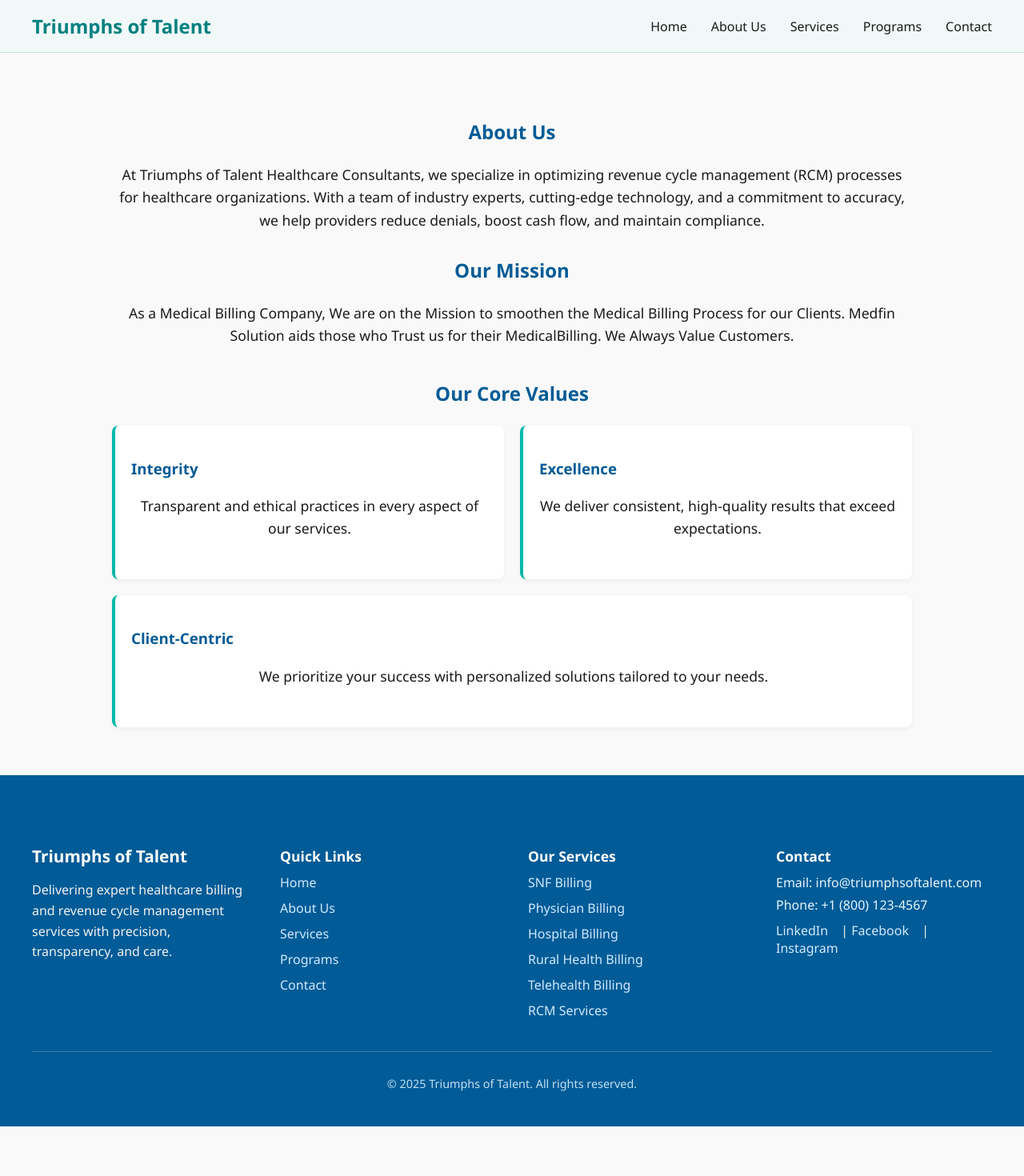
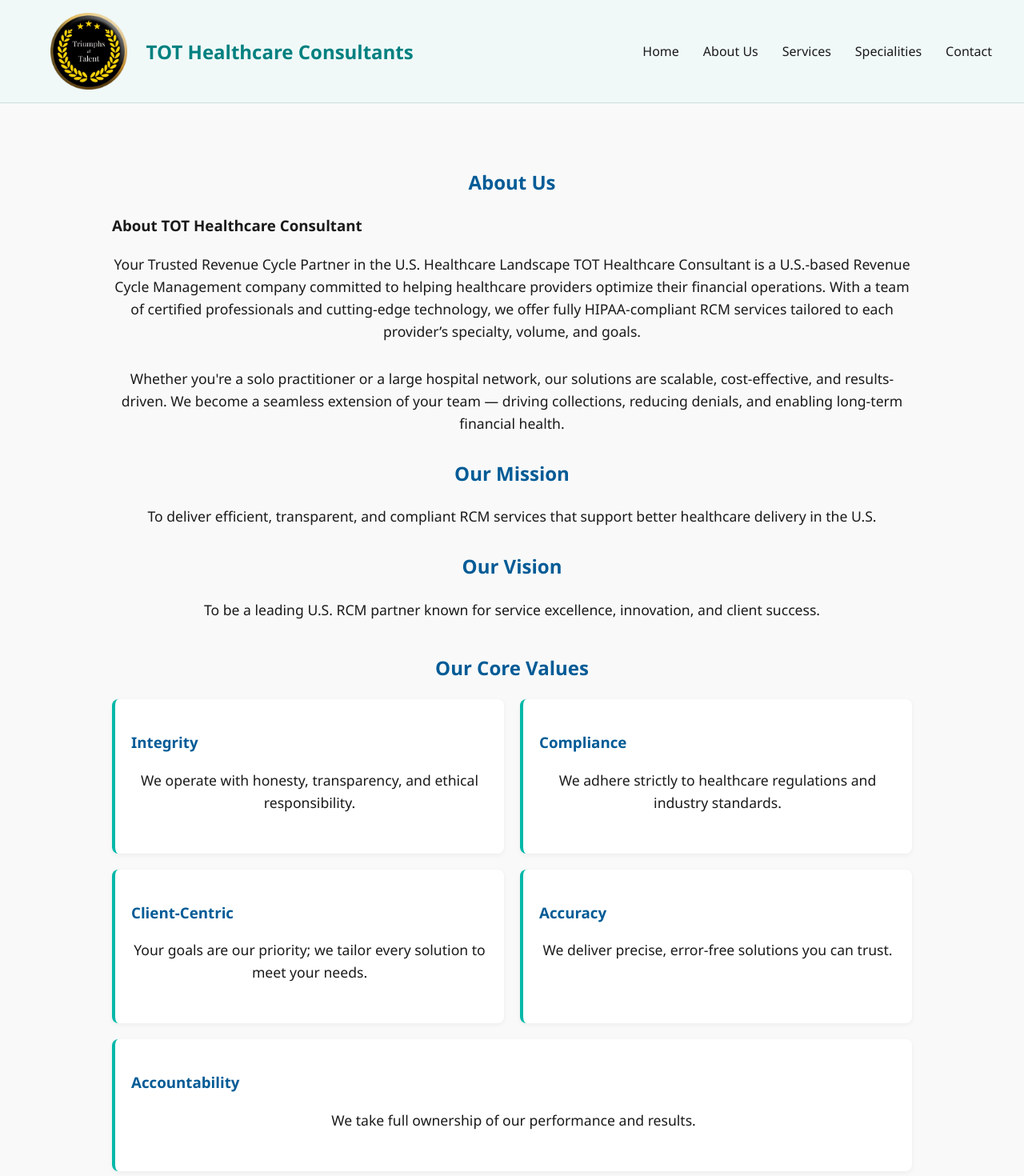
Before and after one commit to Shar1q-codes/TOT-final, a React (Create React App) app: page /about in a window 1280 px wide. Shown: the top 1470 px of the page at 80% size. Before the commit the page ends 1408 px from the top, so only its background shows below. Built offline with nearby package versions, Linux system fonts and the light colour scheme.

Commit message:
deployment testing

```diff
--- a/public/index.html
+++ b/public/index.html
@@ -3,7 +3,7 @@
 <html lang="en">
   <head>
     <meta charset="utf-8" />
-    <link rel="icon" href="%PUBLIC_URL%/favicon.ico" />
+    <link rel="icon" href=./images/logo.png />
     <meta name="viewport" content="width=device-width, initial-scale=1" />
 
     <!-- SEO Meta Tags -->
--- a/src/components/Footer.jsx
+++ b/src/components/Footer.jsx
@@ -27,7 +27,7 @@
               <a href="/services">Services</a>
             </li>
             <li>
-              <a href="/programs">Programs</a>
+              <a href="/programs">Specialities</a>
             </li>
             <li>
               <a href="/contact">Contact</a>
@@ -39,19 +39,21 @@
           <h5>Our Services</h5>
           <ul>
             <li>
-              <a href="/services#snf">SNF Billing</a>
+              <a href="/services#snf">Patient Access Services</a>
             </li>
             <li>
-              <a href="/services#physician">Physician Billing</a>
+              <a href="/services#physician">Medical Coding & Charge Capture</a>
             </li>
             <li>
-              <a href="/services#hospital">Hospital Billing</a>
+              <a href="/services#hospital">Claims Management</a>
             </li>
             <li>
-              <a href="/services#rural">Rural Health Billing</a>
+              <a href="/services#rural">Denial Management & Appeals</a>
             </li>
             <li>
-              <a href="/services#telehealth">Telehealth Billing</a>
+              <a href="/services#telehealth">
+                Accounts Receivable (AR) Management
+              </a>
             </li>
             <li>
               <a href="/services#rcm">RCM Services</a>
@@ -82,9 +84,7 @@
       </div>
 
       <div className="footer__bottom">
-        <p>
-          © {new Date().getFullYear()} Triumphs of Talent. All rights reserved.
-        </p>
+        <p>© 2015 Triumphs of Talent. All rights reserved.</p>
       </div>
     </footer>
   );
--- a/src/components/Navbar.css
+++ b/src/components/Navbar.css
@@ -26,6 +26,13 @@
   position: relative;
 }
 
+.navbar__logo {
+  display: flex;
+  justify-content: space-evenly;
+  align-items: center;
+  width: 500px;
+}
+
 .navbar__logo a {
   font-size: 1.5rem;
   font-weight: bold;
@@ -33,6 +40,9 @@
   text-decoration: none;
 }
 
+.navbar__logo img {
+  width: 6rem;
+}
 /* MENU SECTION - right-aligned */
 .navbar__menu {
   display: flex;
--- a/src/components/Navbar.jsx
+++ b/src/components/Navbar.jsx
@@ -12,7 +12,8 @@
     <header className="navbar">
       <div className="navbar__container">
         <div className="navbar__logo">
-          <Link to="/">Triumphs of Talent</Link>
+          <img src="/images/logo.png" alt="TOT HEALTHCARE CONSULTANTS LOGO" />
+          <Link to="/">TOT Healthcare Consultants</Link>
         </div>
 
         <div className="navbar__menu">
@@ -27,7 +28,7 @@
               Services
             </Link>
             <Link to="/programs" onClick={() => setIsOpen(false)}>
-              Programs
+              Specialities
             </Link>
             <Link to="/contact" onClick={() => setIsOpen(false)}>
               Contact
--- a/src/pages/About.jsx
+++ b/src/pages/About.jsx
@@ -21,21 +21,36 @@
     <div className="about-page">
       <section className="about-intro">
         <h1>About Us</h1>
+        <h3>About TOT Healthcare Consultant</h3>
         <p>
-          At Triumphs of Talent Healthcare Consultants, we specialize in
-          optimizing revenue cycle management (RCM) processes for healthcare
-          organizations. With a team of industry experts, cutting-edge
-          technology, and a commitment to accuracy, we help providers reduce
-          denials, boost cash flow, and maintain compliance.
+          Your Trusted Revenue Cycle Partner in the U.S. Healthcare Landscape
+          TOT Healthcare Consultant is a U.S.-based Revenue Cycle Management
+          company committed to helping healthcare providers optimize their
+          financial operations. With a team of certified professionals and
+          cutting-edge technology, we offer fully HIPAA-compliant RCM services
+          tailored to each provider’s specialty, volume, and goals.
+        </p>
+        <p>
+          Whether you're a solo practitioner or a large hospital network, our
+          solutions are scalable, cost-effective, and results-driven. We become
+          a seamless extension of your team — driving collections, reducing
+          denials, and enabling long-term financial health.
         </p>
       </section>
 
       <section className="about-mission">
         <h2>Our Mission</h2>
         <p>
-          As a Medical Billing Company, We are on the Mission to smoothen the
-          Medical Billing Process for our Clients. Medfin Solution aids those
-          who Trust us for their MedicalBilling. We Always Value Customers.
+          To deliver efficient, transparent, and compliant RCM services that
+          support better healthcare delivery in the U.S.
+        </p>
+      </section>
+
+      <section className="about-mission">
+        <h2>Our Vision</h2>
+        <p>
+          To be a leading U.S. RCM partner known for service excellence,
+          innovation, and client success.
         </p>
       </section>
 
@@ -45,22 +60,30 @@
           <div className="value-card">
             <h3>Integrity</h3>
             <p>
-              Transparent and ethical practices in every aspect of our services.
+              We operate with honesty, transparency, and ethical responsibility.
             </p>
           </div>
           <div className="value-card">
-            <h3>Excellence</h3>
+            <h3>Compliance</h3>
             <p>
-              We deliver consistent, high-quality results that exceed
-              expectations.
+              We adhere strictly to healthcare regulations and industry
+              standards.
             </p>
           </div>
           <div className="value-card">
             <h3>Client-Centric</h3>
             <p>
-              We prioritize your success with personalized solutions tailored to
-              your needs.
+              Your goals are our priority; we tailor every solution to meet your
+              needs.
             </p>
+          </div>
+          <div className="value-card">
+            <h3>Accuracy</h3>
+            <p>We deliver precise, error-free solutions you can trust.</p>
+          </div>
+          <div className="value-card">
+            <h3>Accountability</h3>
+            <p>We take full ownership of our performance and results.</p>
           </div>
         </div>
       </section>
--- a/src/pages/Home.jsx
+++ b/src/pages/Home.jsx
@@ -56,9 +56,9 @@
       <section className="quick-services">
         <h2>Precision-Driven Billing & RCM Services</h2>
         <ul>
-          <li>✔ Skilled Nursing Facility (SNF) Billing</li>
-          <li>✔ Physician Billing</li>
-          <li>✔ Hospital Billing</li>
+          <li>✔ Family Medicine</li>
+          <li>✔ Internal Medicine</li>
+          <li>✔ Cardiology</li>
           <li>✔ Rural Health Clinic Billing</li>
           <li>✔ Telehealth Billing</li>
           <li>✔ Complete Revenue Cycle Management (RCM)</li>
@@ -70,10 +70,10 @@
 
       {/* Why Choose Us (Optional Section) */}
       <section className="why-choose-us">
-        <h2>Why Choose Triumphs of Talent?</h2>
+        <h2>Why TOT Healthcare Consultants?</h2>
         <ul>
           <li>✅ 99% Claim Acceptance Rate</li>
-          <li>✅ Serving 70+ Medical Specialties</li>
+          <li>✅ 50% Cost Saving On Overhead Staff</li>
           <li>✅ 24/7 Client Support</li>
           <li>✅ Dedicated Account Managers</li>
           <li>✅ HIPAA-Compliant Processes</li>
--- a/src/pages/Programs.jsx
+++ b/src/pages/Programs.jsx
@@ -30,17 +30,6 @@
 
   return (
     <div className="programs-page">
-      <h1>Our Programs</h1>
-
-      <div className="stat-grid">
-        {stats.map((stat, index) => (
-          <div className="stat-card" key={index}>
-            <div className="icon">{stat.icon}</div>
-            <p>{stat.label}</p>
-          </div>
-        ))}
-      </div>
-
       {/* New Sections Below */}
       <section className="programs-section">
         <h2>Our Expertise</h2>
@@ -50,7 +39,7 @@
       </section>
 
       <section className="programs-section">
-        <h2>Softwares We Use</h2>
+        <h2>Softwares We Are Experienced With</h2>
         <div className="programs-image-wrapper">
           <img src="/images/2.png" alt="Softwares We Use" />
         </div>
```
Also changed, not shown: public/images/logo.png (added).
